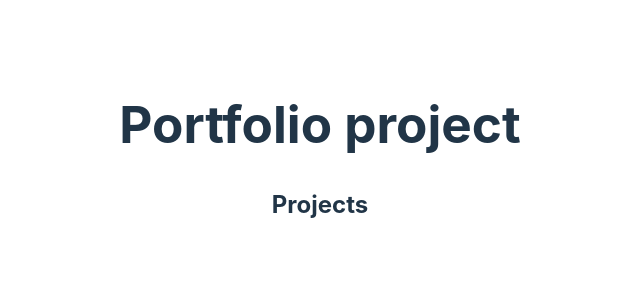
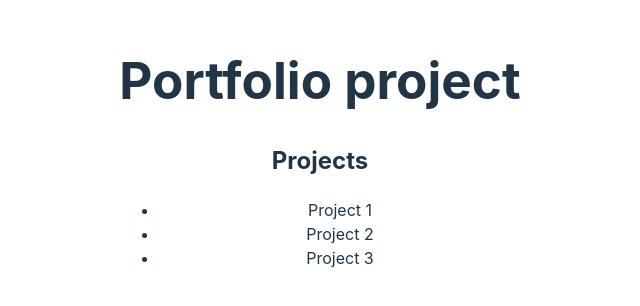
Before and after one commit to BhattaraiNarayan/react_portfolio, a React (Vite) app: page / in a window 1280 px wide. Shown: the part 248-554 px from the top of the page, without its empty margins (320-960 px from the left). Built offline with nearby package versions, Linux system fonts and the light colour scheme.

Commit message:
projects commit

```diff
--- a/package.json
+++ b/package.json
@@ -11,7 +11,9 @@
   },
   "dependencies": {
     "react": "^18.2.0",
-    "react-dom": "^18.2.0"
+    "react-bootstrap": "^2.10.1",
+    "react-dom": "^18.2.0",
+    "react-router-dom": "^6.22.3"
   },
   "devDependencies": {
     "@types/react": "^18.2.64",
--- a/src/App.jsx
+++ b/src/App.jsx
@@ -7,6 +7,11 @@ function App() {
     <h1>Portfolio project</h1>
     <div>
       <h2>Projects</h2>
+      <ul>
+        <li>Project 1</li>
+        <li>Project 2</li>
+        <li>Project 3</li>
+      </ul>
     </div>
     </>
   )
```
Also changed, not shown: 1 other file (tests, documents, lock files or other folders).
